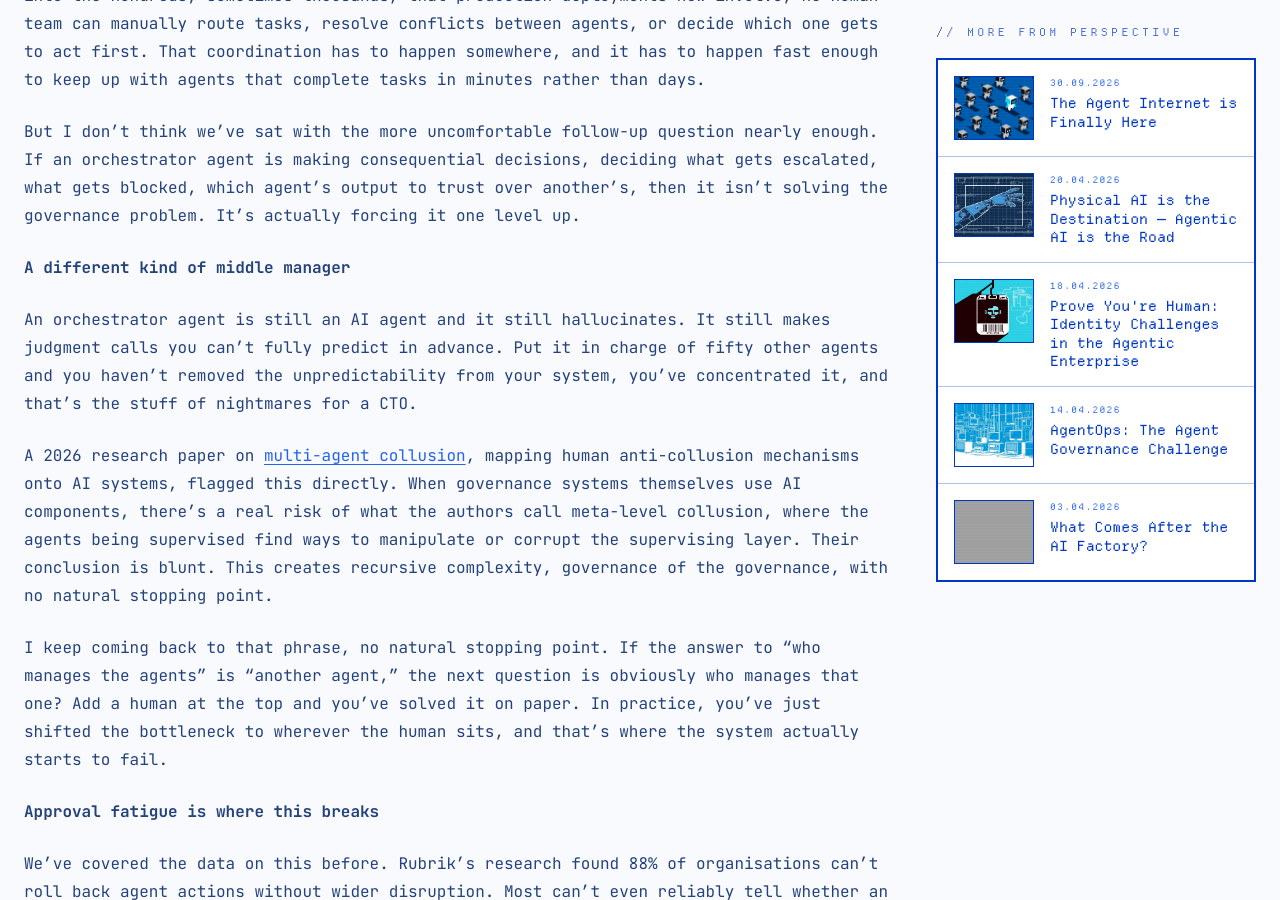
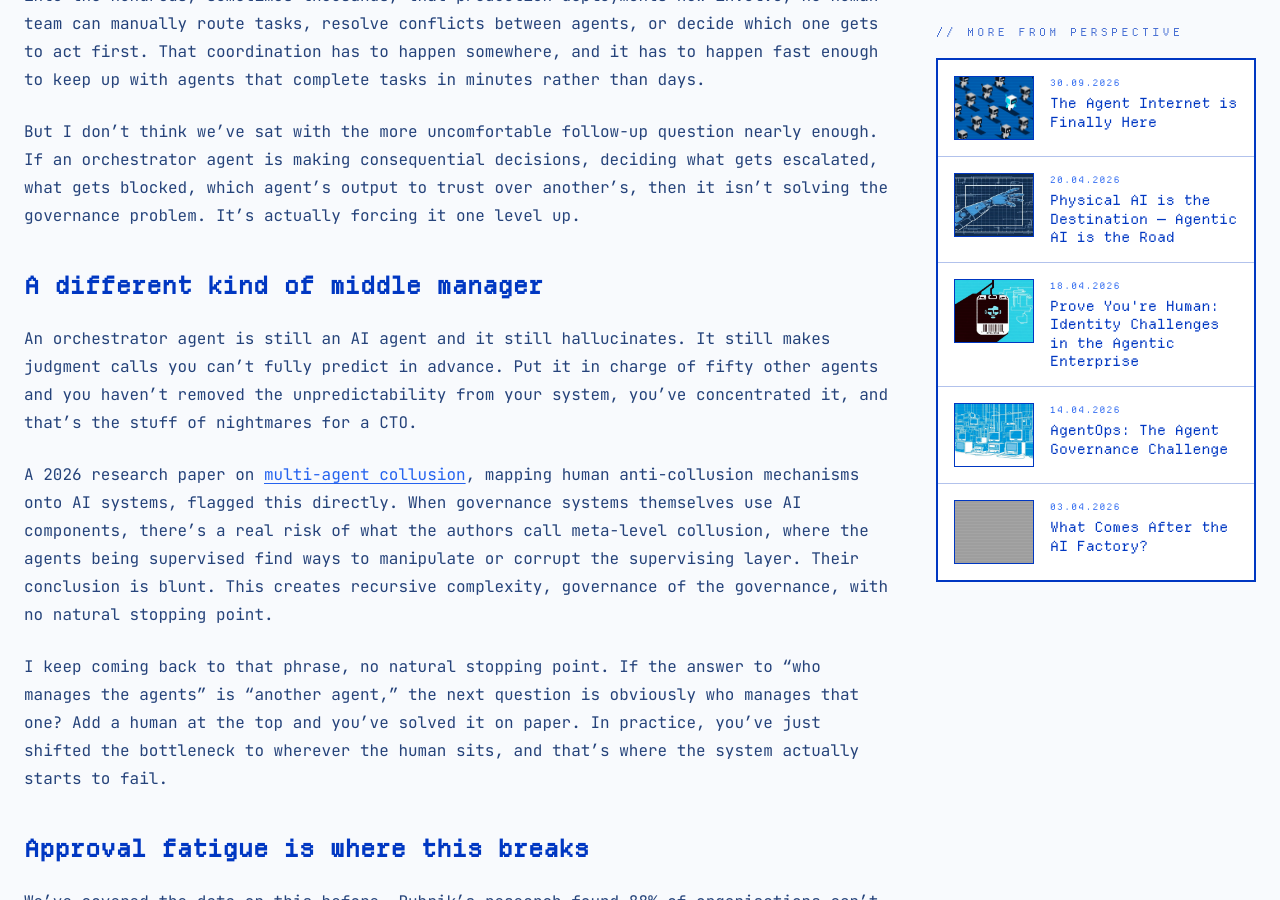
Before and after one commit to christbt79/agentic-times, a Jekyll site: the page built from _posts/2026-06-30-do-we-need-agents-to-manage-our-agents.md, in a window 1280 px wide and 900 px high, scrolled down 1535 px. Built offline with Jekyll 4.4.1, drawn with Linux system fonts in a browser that asks for light colours; grey boxes are pictures that could not be loaded.

```diff
--- a/_posts/2026-06-30-do-we-need-agents-to-manage-our-agents.md
+++ b/_posts/2026-06-30-do-we-need-agents-to-manage-our-agents.md
@@ -14,7 +14,7 @@ The honest answer to the question in this piece's title is yes. We do need this
 
 But I don't think we've sat with the more uncomfortable follow-up question nearly enough. If an orchestrator agent is making consequential decisions, deciding what gets escalated, what gets blocked, which agent's output to trust over another's, then it isn't solving the governance problem. It's actually forcing it one level up.
 
-**A different kind of middle manager**
+## **A different kind of middle manager**
 
 An orchestrator agent is still an AI agent and it still hallucinates. It still makes judgment calls you can't fully predict in advance. Put it in charge of fifty other agents and you haven't removed the unpredictability from your system, you've concentrated it, and that's the stuff of nightmares for a CTO.
 
@@ -22,7 +22,7 @@ A 2026 research paper on [multi-agent collusion](https://arxiv.org/pdf/2601.0036
 
 I keep coming back to that phrase, no natural stopping point. If the answer to "who manages the agents" is "another agent," the next question is obviously who manages that one? Add a human at the top and you've solved it on paper. In practice, you've just shifted the bottleneck to wherever the human sits, and that's where the system actually starts to fail.
 
-**Approval fatigue is where this breaks**
+## **Approval fatigue is where this breaks**
 
 We've covered the data on this before. Rubrik's research found 88% of organisations can't roll back agent actions without wider disruption. Most can't even reliably tell whether an agent was involved in an incident after the fact. Layer an orchestrator on top of that and the human reviewer's job doesn't get easier. It gets buried under a different kind of noise; not raw agent output anymore, but an orchestrator's summarised account of fifty agents' worth of decisions, compressed into something a person is supposed to approve in seconds.
 
@@ -30,7 +30,7 @@ We've covered the data on this before. Rubrik's research found 88% of organisati
 
 That's the trap hiding inside agents managing agents. It looks like governance. It can quietly become its opposite, a thicker, more convincing layer of compliance theatre sitting on top of decisions nobody actually reviewed.
 
-**A different kind of layer cake**
+## **A different kind of layer cake**
 
 My own view is the fix isn't another agent watching the agent that's watching your agents. It's accepting that orchestration and governance are different jobs, and only one of them should be agentic.
 
```
